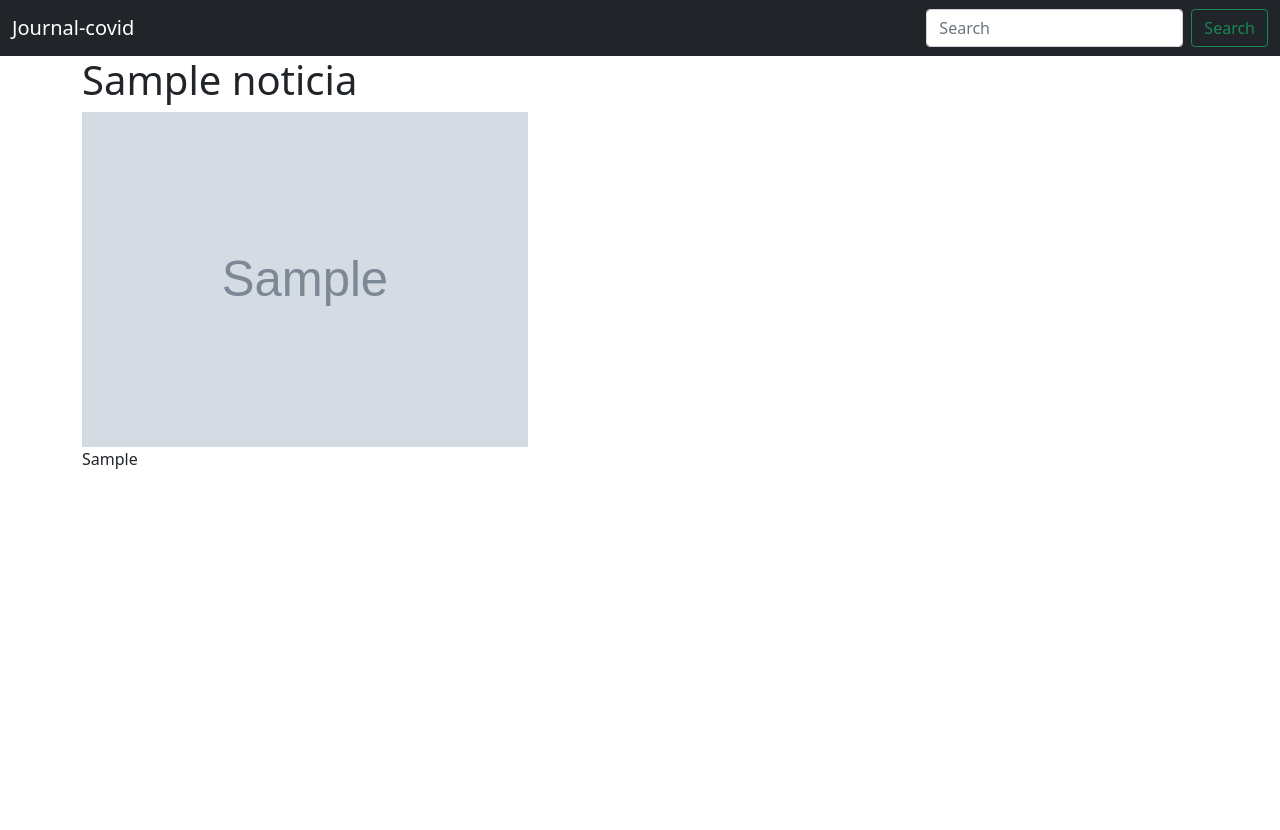
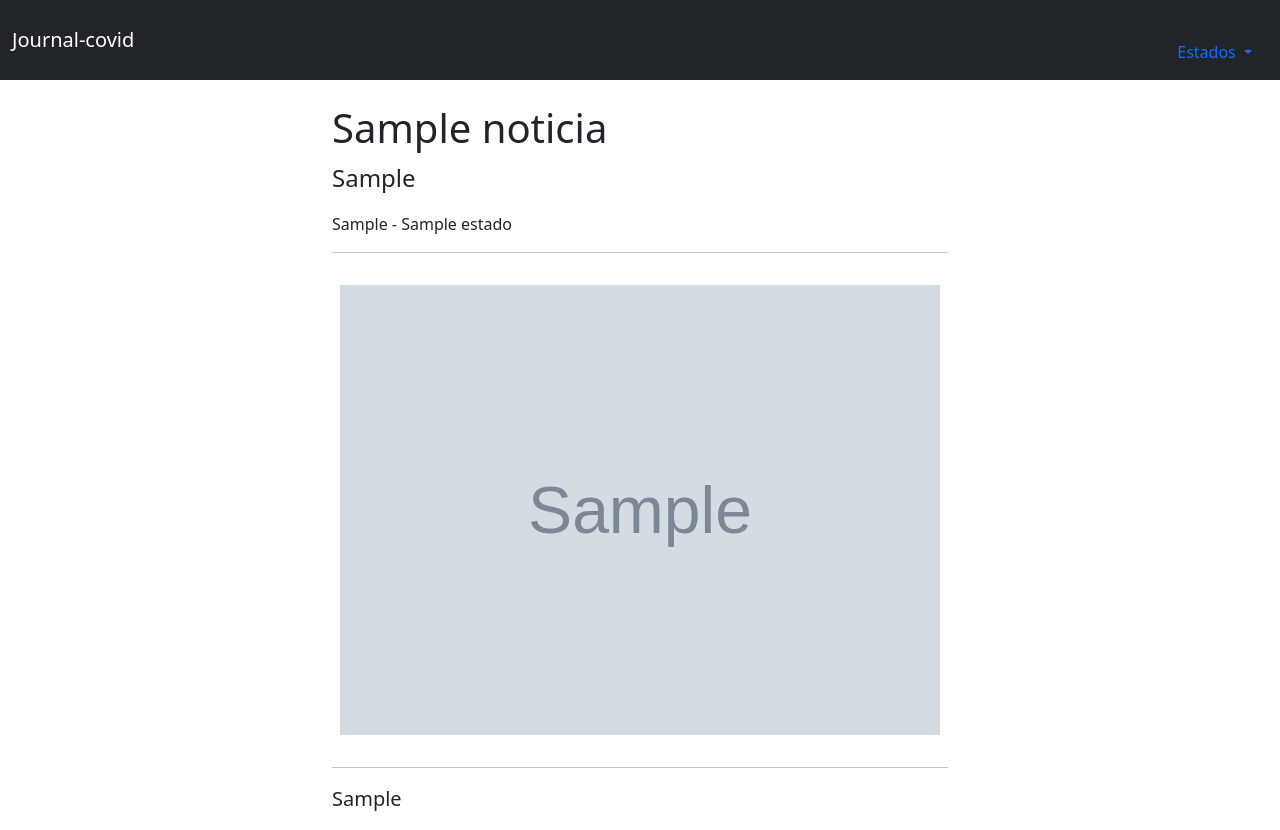
Before and after one commit to KolzzII/covid-19-journal, a Flask app: template templates/noticia.html in a window 1280 px wide. Before the commit the page ends 469 px from the top, so only its background shows below. Run offline with Flask 2, Linux system fonts and the light colour scheme; the template is opened without the code that fills it: most values are stand-ins (such as "Sample title", 1, 10 or a date in 2020); grey boxes marked "Sample" are stand-in pictures; parts of the project's set-up code (start-up, migrations or seed data) failed here and were passed over.

Commit message:
atualiza template noticia

```diff
--- a/templates/noticia.html
+++ b/templates/noticia.html
@@ -1,32 +1,14 @@
-<!DOCTYPE html>
-<html lang="pt-br">
-
-<head>
-    <meta charset="UTF-8">
-    <meta http-equiv="X-UA-Compatible" content="IE=edge">
-    <meta name="viewport" content="width=device-width, initial-scale=1.0">
-    <title>Covid-19-Journal</title>
-    <link href="https://cdn.jsdelivr.net/npm/bootstrap@5.0.2/dist/css/bootstrap.min.css" rel="stylesheet"
-        integrity="sha384-EVSTQN3/azprG1Anm3QDgpJLIm9Nao0Yz1ztcQTwFspd3yD65VohhpuuCOmLASjC" crossorigin="anonymous">
-</head>
-
-<body>
-    <nav class="navbar navbar-dark bg-dark">
-        <div class="container-fluid">
-            <a class="navbar-brand" href="{{ url_for('home') }}">Journal-covid</a>
-            <form class="d-flex" >
-                <input class="form-control me-2" type="search" placeholder="Search" aria-label="Search">
-                <button class="btn btn-outline-success" type="submit">Search</button>
-            </form>
-        </div>
-    </nav>
-    <div class="container">
-        <h1>{{ noticia.get_titulo() }}</h1>
-        <img src="{{ noticia.get_imagem() }}" class="img-fluid" alt="..." width="40%">
-        <p>{{ noticia.get_conteudo() }}</p>
+{% extends "base.html"%}
+{% block content %}
+<div class="container w-50 pt-4">
+    <h1>{{ noticia[0].get_titulo() }}</h1>
+    <p class="fs-4">{{ noticia[0].get_resumo() }}</p>
+    <p class="fs-6">{{ noticia[0].get_data() }} - {{ noticia[0].get_estado().get_nome() }}</p>
+    <hr>
+    <div class="text-center">
+        <img src="{{ noticia[0].get_imagem() }}" class="py-3" alt="..." width="600px">
     </div>
-    <script src="https://cdn.jsdelivr.net/npm/bootstrap@5.0.2/dist/js/bootstrap.bundle.min.js"
-        integrity="sha384-MrcW6ZMFYlzcLA8Nl+NtUVF0sA7MsXsP1UyJoMp4YLEuNSfAP+JcXn/tWtIaxVXM" crossorigin="anonymous">
-    </script>
-</body>
-</html>
+    <hr>
+    <p class="fs-5">{{ noticia[0].get_conteudo() }}</p>
+</div>
+{% endblock %}
```
